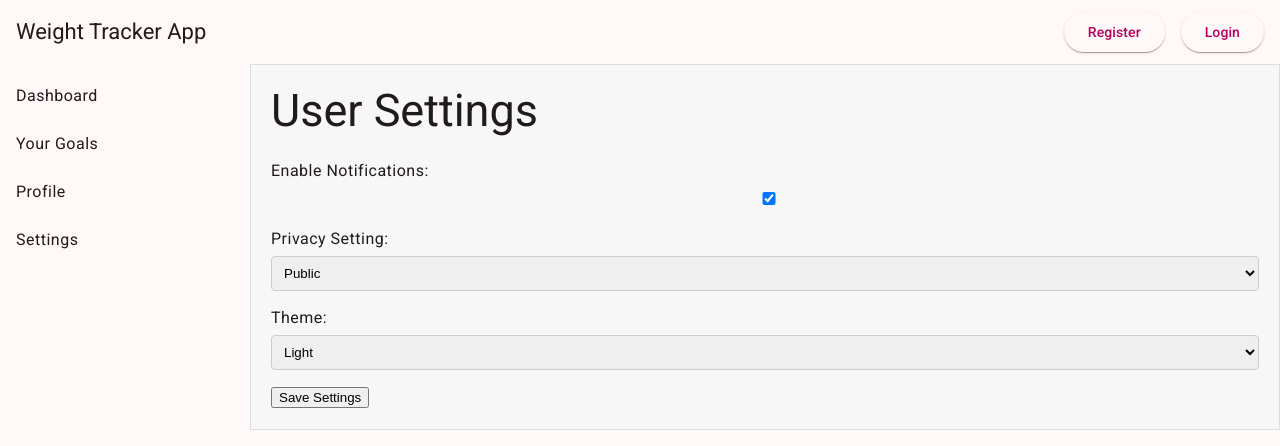
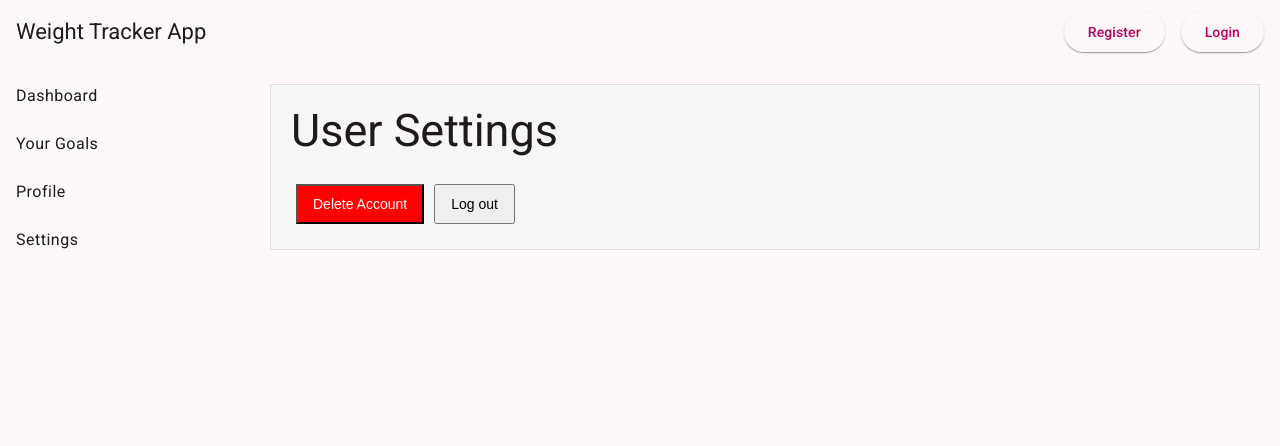
Before and after one commit to Anamtaansari/WT, an Angular app: page /settings in a window 1280 px wide. Shown: the top 446 px of the page. Built offline with nearby package versions, Linux system fonts and the light colour scheme.

Commit message:
settings change
changed to delete account and logout button

```diff
--- a/src/app/settings/settings.component.html
+++ b/src/app/settings/settings.component.html
@@ -7,33 +7,32 @@
         <a mat-list-item routerLink="/settings">Settings</a>
       </mat-nav-list>
     </mat-sidenav> -->
-<div class="settings-container">
-    <h2>User Settings</h2>
-    <form (ngSubmit)="saveSettings()">
-      <div class="form-group">
-        <label for="notification">Enable Notifications:</label>
-        <input type="checkbox" id="notification" [(ngModel)]="settings.notification" name="notification">
-      </div>
+    <div class="settings-container">
+      <h2>User Settings</h2>
+      <form>
+        <button type="button" (click)="deleteUser()" class="delete-button">Delete Account</button>
 
-      <div class="form-group">
-        <label for="privacy">Privacy Setting:</label>
-        <select id="privacy" [(ngModel)]="settings.privacy" name="privacy">
-          <option value="public">Public</option>
-          <option value="private">Private</option>
-        </select>
-      </div>
+        <button type="button" (click)="logoutUser()">Log out</button>
 
-      <div class="form-group">
-        <label for="theme">Theme:</label>
-        <select id="theme" [(ngModel)]="settings.theme" name="theme">
-          <option value="light">Light</option>
-          <option value="dark">Dark</option>
-        </select>
-      </div>
+      </form>
+    </div>
+    <style>
+      .settings-container {
+        margin: 20px;
+      }
 
-      <button type="submit">Save Settings</button>
-    </form>
-  </div>
+      .settings-container button {
+        margin: 5px;
+        padding: 10px 15px;
+        font-size: 14px;
+        cursor: pointer;
+      }
+
+      .delete-button {
+        background-color: red;
+        color: white;
+      }
+    </style>
   <!-- <mat-sidenav-content>
     <router-outlet></router-outlet>
   </mat-sidenav-content>
--- a/src/app/settings/settings.component.ts
+++ b/src/app/settings/settings.component.ts
@@ -21,4 +21,12 @@ export class SettingsComponent {
     // Logic to save settings goes here
     console.log('Settings saved:', this.settings);
   }
+
+  logoutUser() {
+    console.log("user logged out")
+  }
+
+  deleteUser() {
+    console.log("user is deleted")
+  }
 }
```
